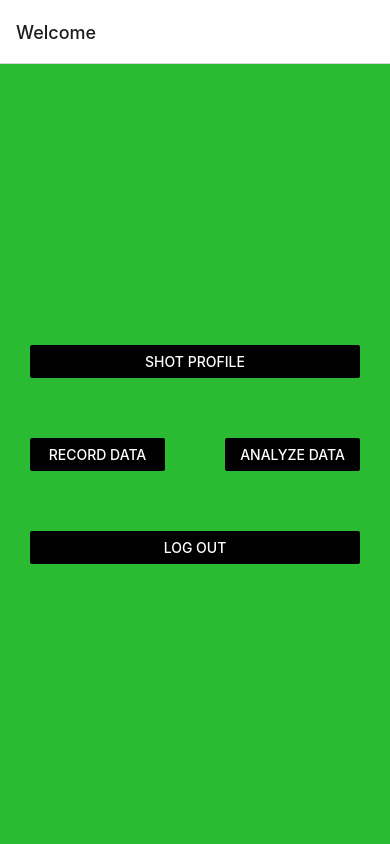
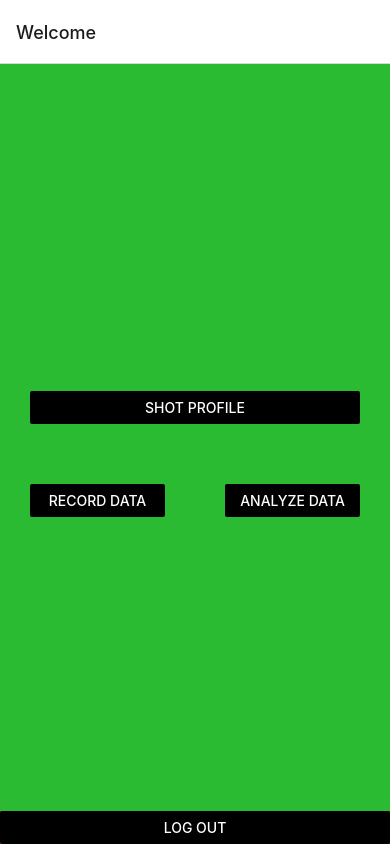
Before and after one commit to abretz47/foresight, a React Native app: screen /Home in a window 390 px wide. Built offline with nearby package versions, Linux system fonts and the light colour scheme.

Commit message:
small changes

```diff
--- a/eas.json
+++ b/eas.json
@@ -6,7 +6,10 @@
   "build": {
     "development": {
       "developmentClient": true,
-      "distribution": "internal"
+      "distribution": "internal",
+      "ios": {
+        "simulator": true
+      }
     },
     "preview": {
       "distribution": "internal"
--- a/src/pages/HomeScreen.tsx
+++ b/src/pages/HomeScreen.tsx
@@ -28,8 +28,8 @@ export default class HomeScreen extends Component<Props> {
               <Button title="Analyze Data" onPress={() => navigate('RecordDetails', { calledFrom: 'Analyze', user })} color="black" />
             </View>
           </View>
-          <View style={styles.buttonRow}>
-            <View style={styles.buttonContainer}>
+          <View style={styles.logoutButtonRow}>
+            <View style={styles.logoutButtonContainer}>
               <Button title="Log Out" onPress={() => navigate('Login')} color="black" />
             </View>
           </View>
--- a/src/styles/styles.ts
+++ b/src/styles/styles.ts
@@ -24,6 +24,16 @@ export const styles = StyleSheet.create({
   },
   buttonRow: {
     flexDirection: 'row',
+  },
+  logoutButtonContainer: {
+    position: 'relative',
+    backgroundColor: 'red'
+  },
+  logoutButtonRow: {
+    position: 'absolute',
+    bottom: 0,
+    left: 0,
+    right: 0
   },
   row: {
     flexDirection: 'row',
```
